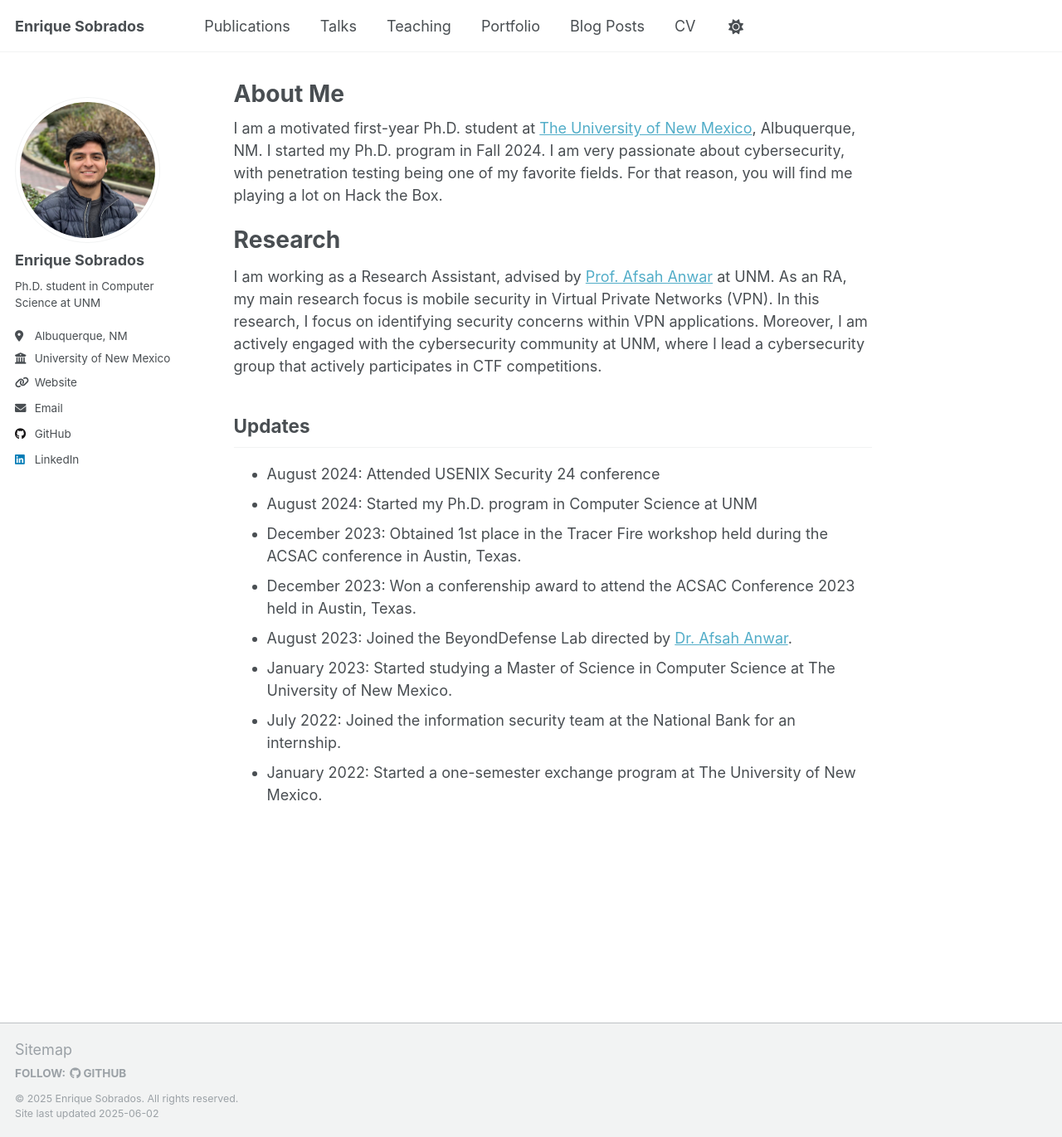
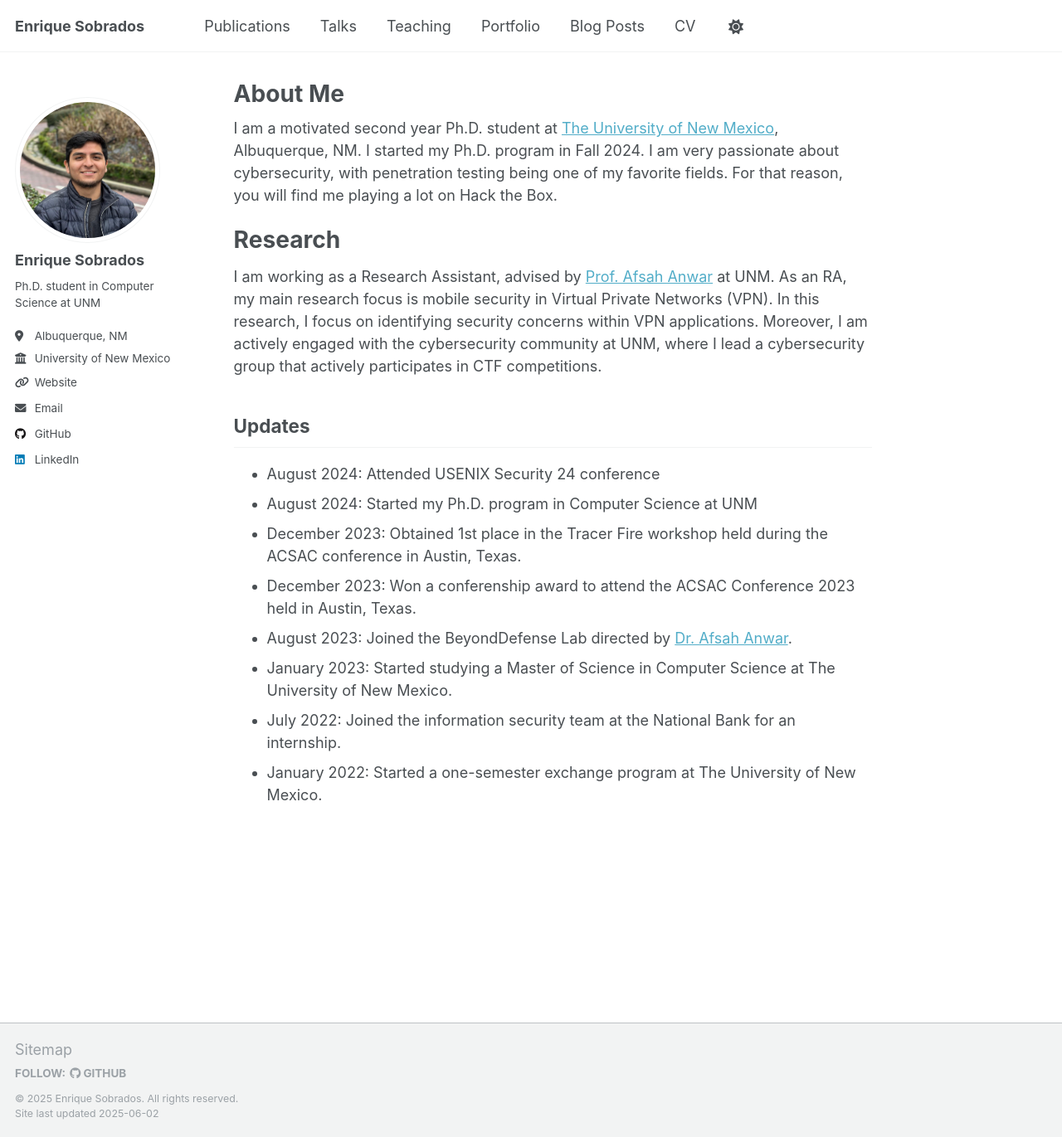
Before and after one commit to Enrique720/enrique720.github.io, a Jekyll site: the page built from _pages/about.md, in a window 1280 px wide and 1371 px high. Shown: the whole window at 83% size. Built offline with Jekyll 4.4.1, drawn with Linux system fonts in a browser that asks for light colours; a style sheet for code colours, icons or effects is not loaded.

Commit message:
updated phd year

```diff
--- a/_data/cv.json
+++ b/_data/cv.json
@@ -4,7 +4,7 @@
     "email": "enrique.sobrados@gmail.com",
     "phone": "+1 (424) 454-7914",
     "website": "https://esobrados.com",
-    "summary": "First-year Ph.D. student in Computer Science at the University of New Mexico, specializing in cybersecurity with a focus on mobile application security and VPN vulnerabilities. Experienced in penetration testing, research automation, and dynamic analysis infrastructure. Proven track record in enhancing cybersecurity measures through internships and research assistant roles.",
+    "summary": "Second year Ph.D. student in Computer Science at the University of New Mexico, specializing in cybersecurity with a focus on mobile application security and VPN vulnerabilities. Experienced in penetration testing, research automation, and dynamic analysis infrastructure. Proven track record in enhancing cybersecurity measures through internships and research assistant roles.",
     "location": {
       "address": "Building, #119",
       "postalCode": "87131",
--- a/_pages/about.md
+++ b/_pages/about.md
@@ -7,7 +7,7 @@
   - /about.html
 ---
 
-I am a motivated first-year Ph.D. student at [The University of New Mexico](https://unm.edu), Albuquerque, NM. I started my Ph.D. program in Fall 2024. I am very passionate about cybersecurity, with penetration testing being one of my favorite fields. For that reason, you will find me playing a lot on Hack the Box.
+I am a motivated second year Ph.D. student at [The University of New Mexico](https://unm.edu), Albuquerque, NM. I started my Ph.D. program in Fall 2024. I am very passionate about cybersecurity, with penetration testing being one of my favorite fields. For that reason, you will find me playing a lot on Hack the Box.
 
 Research
 ======
```
